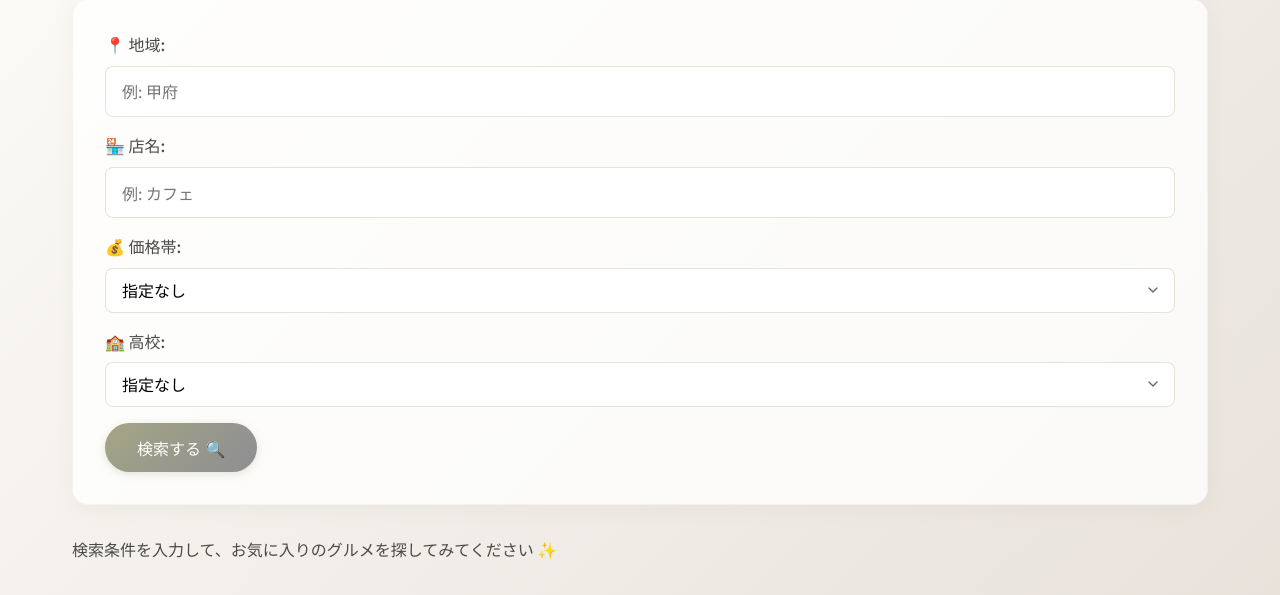
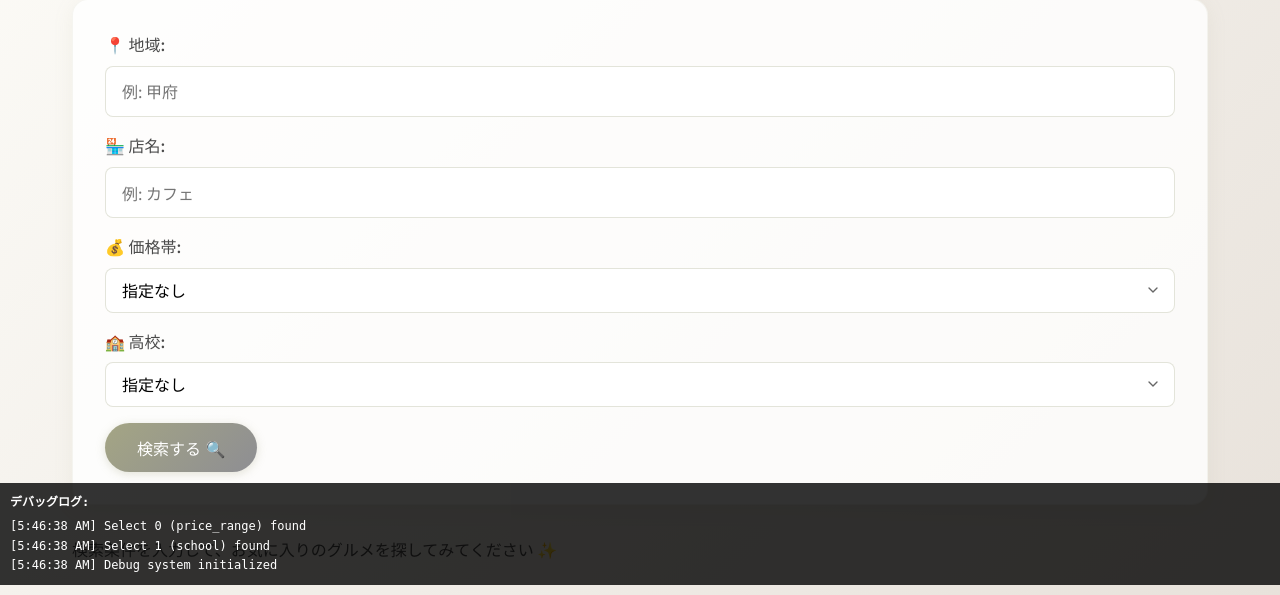
Before and after one commit to yuu0428/oshimeshi-app, a Flask app: page /search in a window 1280 px wide. Shown: the part 215-810 px from the top of the page. Run offline with Flask 3, Linux system fonts and the light colour scheme; tables that the repository leaves empty hold one stand-in row (values such as "Sample post"); some libraries are stand-ins or nearby versions.

Commit message:
add debug code for search

```diff
--- a/templates/search.html
+++ b/templates/search.html
@@ -82,4 +82,49 @@
             <p>検索条件を入力して、お気に入りのグルメを探してみてください ✨</p>
         {% endif %}
     {% endif %}
+<!-- デバッグ用ログ表示 -->
+<div id="debug-log" style="position: fixed; bottom: 0; left: 0; right: 0; background: rgba(0,0,0,0.8); color: white; padding: 10px; font-size: 12px; max-height: 150px; overflow-y: auto; z-index: 999999; font-family: monospace;">
+    <div style="font-weight: bold; margin-bottom: 5px;">デバッグログ:</div>
+    <div id="log-content"></div>
+</div>
+
+<script>
+// ログ表示関数
+function debugLog(message) {
+    const logContent = document.getElementById('log-content');
+    const time = new Date().toLocaleTimeString();
+    logContent.innerHTML += `<div>[${time}] ${message}</div>`;
+    logContent.scrollTop = logContent.scrollHeight;
+}
+
+// select要素のイベント監視
+document.querySelectorAll('select').forEach((select, index) => {
+    debugLog(`Select ${index} (${select.name}) found`);
+
+    select.addEventListener('touchstart', function(e) {
+        debugLog(`Select ${index} touched directly!`);
+    }, { passive: true });
+
+    select.addEventListener('click', function(e) {
+        debugLog(`Select ${index} clicked directly!`);
+    });
+
+    select.addEventListener('change', function(e) {
+        debugLog(`Select ${index} changed to: ${this.value}`);
+    });
+
+    select.addEventListener('focus', function(e) {
+        debugLog(`Select ${index} focused`);
+    });
+});
+
+// label要素のイベント監視
+document.querySelectorAll('label').forEach((label, index) => {
+    label.addEventListener('click', function(e) {
+        debugLog(`Label ${index} clicked`);
+    });
+});
+
+debugLog('Debug system initialized');
+</script>
 {% endblock %}
```
